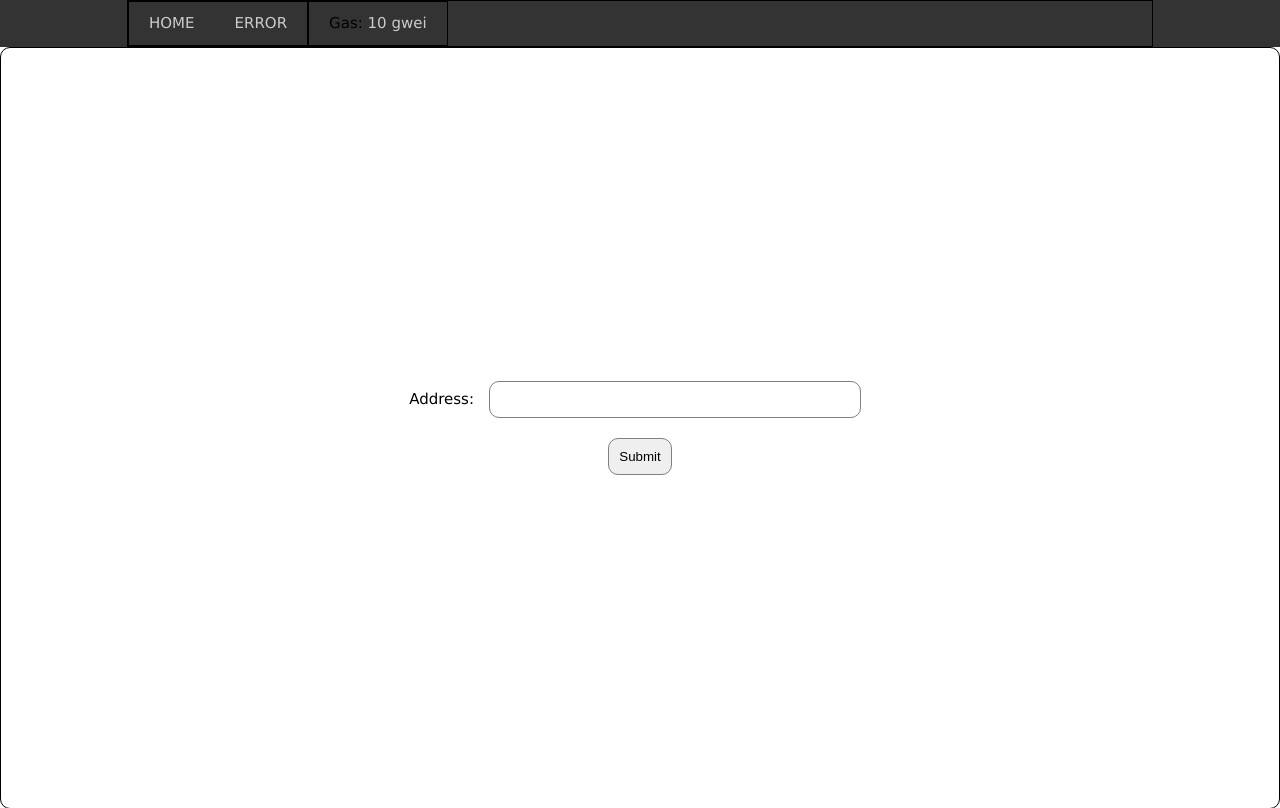
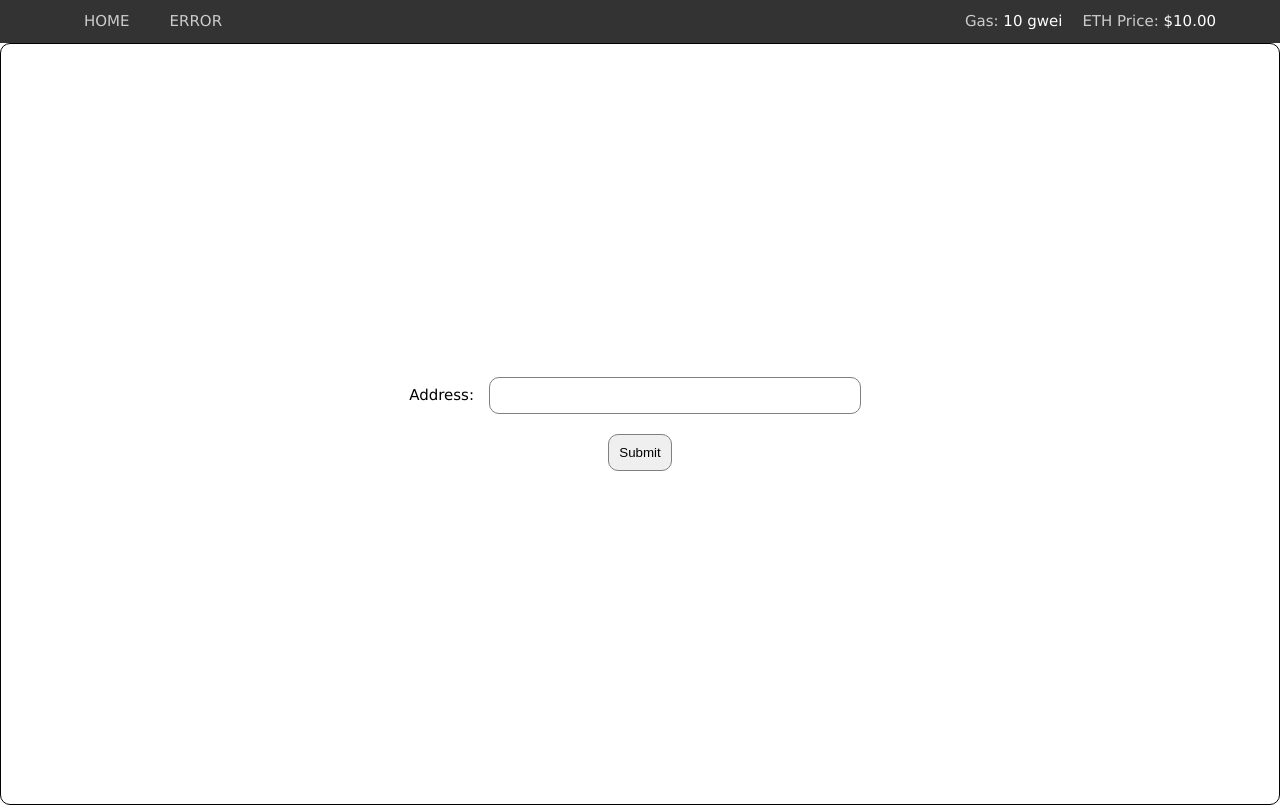
Before and after one commit to itskillian/ethexplorer, a Django app: page / in a window 1280 px wide. Shown: the top 808 px of the page. Run offline with Django 5.2, Linux system fonts and the light colour scheme; tables that the repository leaves empty hold one stand-in row (values such as "Sample post"); a database or web service that is not in the repository returns one stand-in record (values such as "Sample title"); data that the repository does not hold is empty.

Commit message:
add ETH price tracker

```diff
--- a/config/settings.py
+++ b/config/settings.py
@@ -38,6 +38,7 @@ INSTALLED_APPS = [
     'django.contrib.messages',
     'django.contrib.staticfiles',
     'core.apps.CoreConfig',
+    'django.contrib.humanize',
 ]
 
 MIDDLEWARE = [
@@ -65,8 +66,9 @@ TEMPLATES = [
                 'django.contrib.messages.context_processors.messages',
                 'django.template.context_processors.tz',
                 'core.context_processors.gas_tracker_context',
+                'core.context_processors.eth_tracker_context',
                 #'utils.context_processors.logo_context',
-                #'utils.context_processors.footer_context'
+                #'utils.context_processors.footer_context',
             ],
         },
     },
--- a/core/context_processors.py
+++ b/core/context_processors.py
@@ -3,9 +3,9 @@ import requests
 #from core.models import SiteLogo, FooterInfo
 
 def gas_tracker_context(request):
-    url = "https://api.etherscan.io/api"
+    url = 'https://api.etherscan.io/api'
     # TODO set in environment variables
-    api_key = "ZQMABVX6DUEUS98WUDZ9JPC5YXDHQWVAUN"
+    api_key = 'ZQMABVX6DUEUS98WUDZ9JPC5YXDHQWVAUN'
     payload = {
         'module': 'gastracker',
         'action': 'gasoracle',
@@ -14,11 +14,23 @@ def gas_tracker_context(request):
     response = requests.get(url, params=payload)
     data = response.json()
     gas = data['result']
-    gas_base_fee = gas['suggestBaseFee']
-    gas_price = gas['ProposeGasPrice']
 
     return {'gas': gas}
 
+
+def eth_tracker_context(request):
+    url = 'https://api.etherscan.io/api'
+    # TODO set in environment variables
+    api_key = 'ZQMABVX6DUEUS98WUDZ9JPC5YXDHQWVAUN'
+    payload = {
+        'module': 'stats',
+        'action': 'ethprice',
+        'apikey': api_key
+    }
+    response = requests.get(url, params=payload)
+    price = response.json()['result']
+
+    return {'price': price}
 
 #def logo_context(request):
 #    logo = SiteLogo.objects.first()
--- a/core/static/style.css
+++ b/core/static/style.css
@@ -57,37 +57,23 @@ header {
     background-color: #333;
 }
 
+/* nav element */
 nav {
-    width: 80%;
+    width: 90%;
     margin: 0 auto;
     display: flex;
-    border: 1px solid black;
+    justify-content: space-between;
+    align-items: center;
 }
 
-nav ul {
+/* .navbar class - left nav menu*/
+.navbar ul {
+    display: flex;
     margin: 0;
     padding: 0;
     list-style: none;
-}
-
-nav a:hover {
-    color: white;
-}
-
-.navbar {
-    border: 1px solid black;
-}
-
-
-
-.navbar ul {
     overflow: hidden;
 }
-
-.navbar li {
-    float: left;
-    position: relative;
-    }
 
 .navbar a {
     display: block;
@@ -97,23 +83,36 @@ nav a:hover {
     text-transform: uppercase;
 }
 
-/* gas tracker - base.html */
-.gas-tracker {
-    border: 1px solid black;
+.navbar a:hover {
+    color: white;
 }
 
-.gas-tracker ul {
+/* .tracker class - right nav menu */
+@media (max-width: 600px) {
+    .tracker {
+        display: none;
+    }
+}
+
+.tracker ul {
+    display: flex;
     margin: 0;
     padding: 0;
     list-style: none;
+    overflow: hidden;
 }
 
-.gas-tracker li {
-    display: block;
-    padding: 10px 20px;
+.tracker li {
+    color: #cccccc;
+    margin-left: 20px;
+    white-space: nowrap;
 }
 
-.gas-tracker a {
-    color: #cccccc;
+.tracker a {
     text-decoration: none;
+    color: white;
 }
+
+.tracker a:hover {
+    color: skyblue;
+}
--- a/core/templates/core/base.html
+++ b/core/templates/core/base.html
@@ -7,6 +7,7 @@
     </head>
 
     <body>
+        {% load humanize %}
     <header>
         <nav>
             <div class="navbar">
@@ -15,9 +16,10 @@
                     <li><a href="{% url 'core:error' %}">Error</a></li>
                 </ul>
             </div>
-            <div class="gas-tracker">
+            <div class="tracker">
                 <ul>
                     <li>Gas: <a href="https://etherscan.io/gastracker">{{ gas.ProposeGasPrice }} gwei</a></li>
+                    <li>ETH Price: <a href="https://etherscan.io/chart/etherprice">${{ price.ethusd|floatformat:2|intcomma}}</a></li>
                 </ul>
             </div>
         </nav>
```
